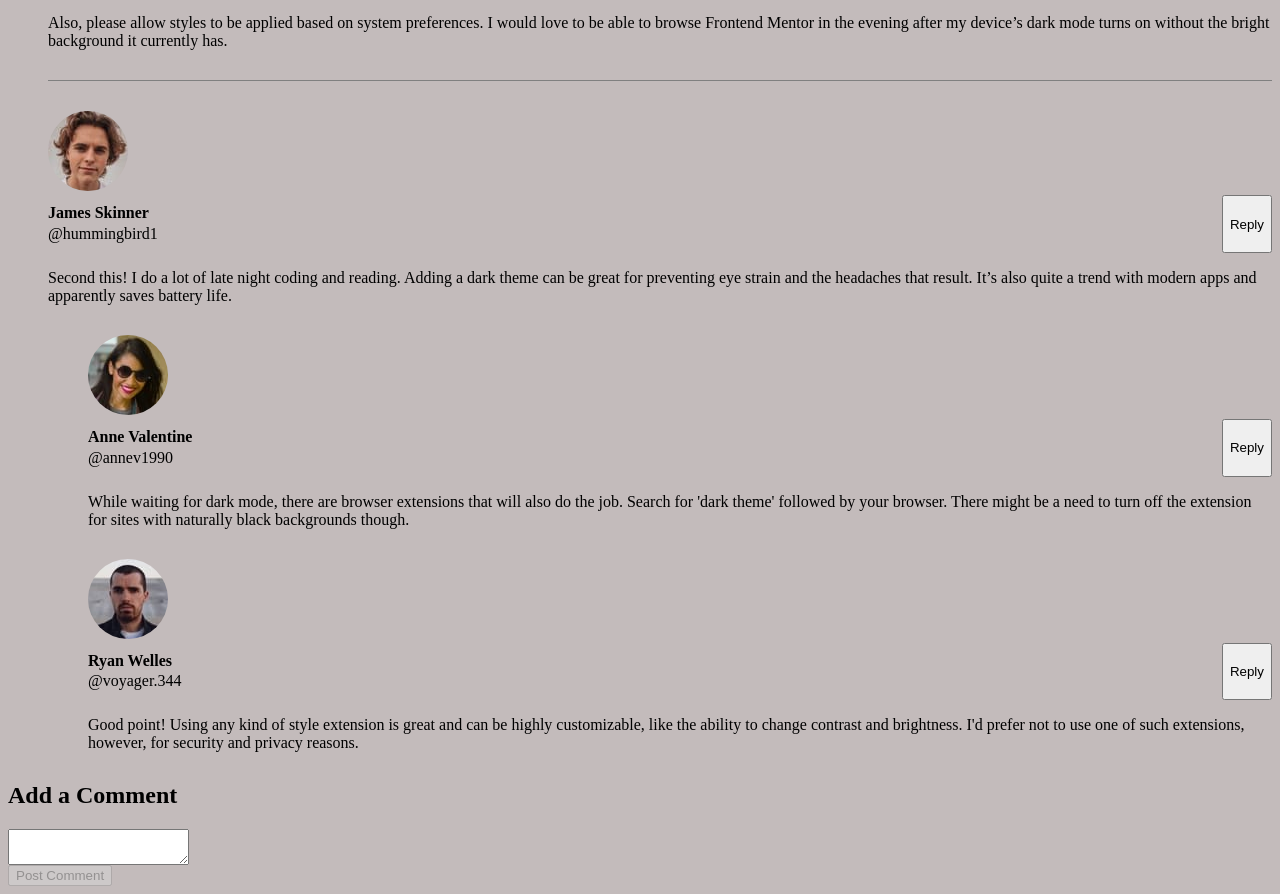
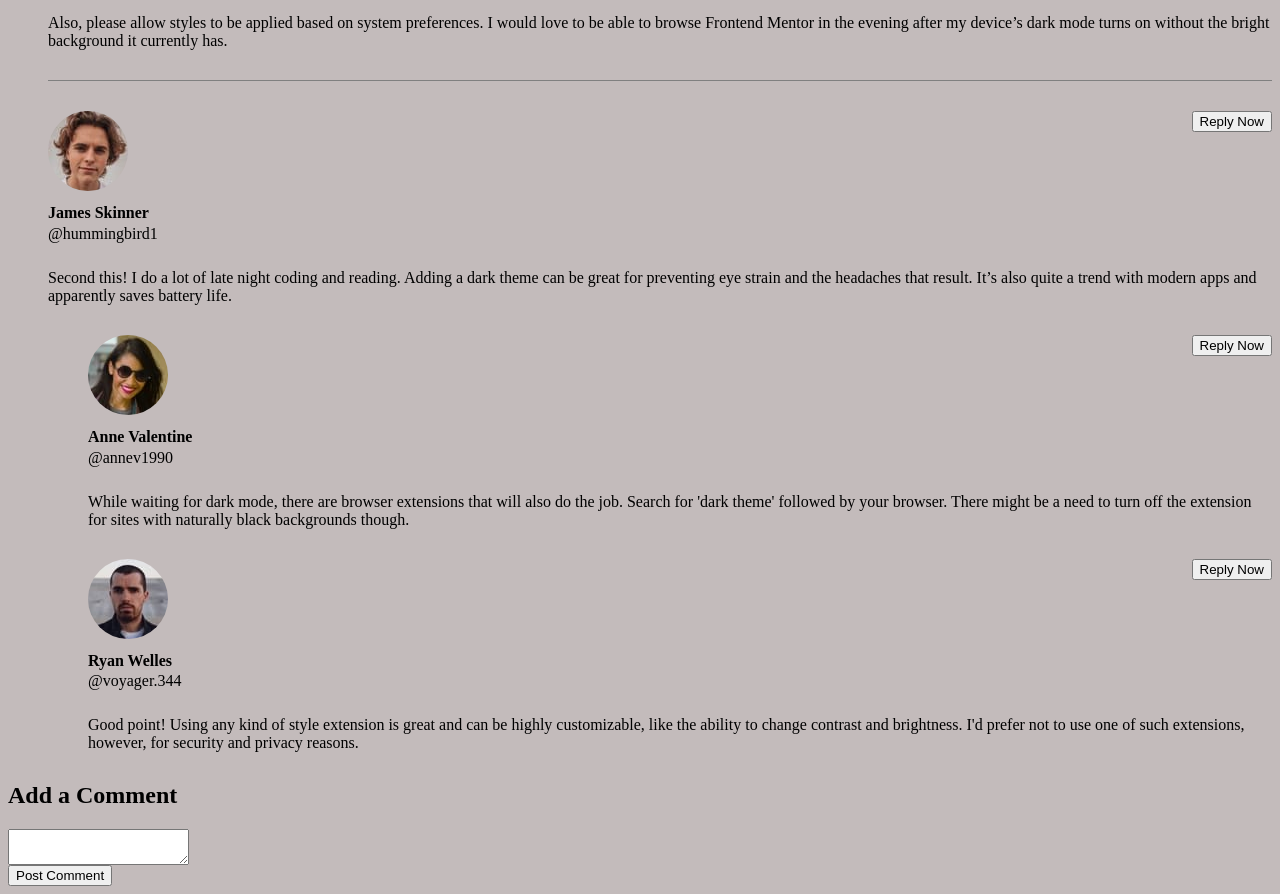
Before and after one commit to crsecu/productFeedbackApp, a React app: page /feedbackDetail/2 in a window 1280 px wide. Shown: the part 546-1440 px from the top of the page. Built offline with nearby package versions, Linux system fonts and the light colour scheme; data requests are answered from the project's data file; the HTML template or start-up script is replaced by a standard one.

Commit message:
saving refactoring of comments

```diff
--- a/src/data_handlers/feedbackActions.ts
+++ b/src/data_handlers/feedbackActions.ts
@@ -11,6 +11,7 @@ import {
   NewFeedbackType,
 } from "../types/feedback.types";
 import assert from "../utils/TS_helpers";
+import { SubmissionDataType } from "../types/comment.types";
 
 /* Submit New Feedback Action*/
 export const createFeedbackAction: ActionFunction = async ({
@@ -70,19 +71,22 @@ export const createFeedbackAction: ActionFunction = async ({
 /* ------------------------------------------------------------ */
 /* ------------------------------------------------------------ */
 /* FeedbackDetailPage action - handles adding a comment/reply */
-export async function submitCommentAction({
-  request,
-  params,
-}: ActionFunctionArgs) {
-  const feedbackId = params.feedbackId as string;
+export async function submitCommentAction({ request }: ActionFunctionArgs) {
   const formData = await request.formData();
-  const formEntries = Object.fromEntries(formData);
+
+  const intent = formData.get("intent") as "addComment";
+
+  console.log("ACTION COMMENT", intent);
 
   //TO DO: revisit types after cleaning up CommentComposer formData
-  const { intent, ...submissionData } = formEntries as Record<string, string>;
 
-  if (intent === "addComment")
-    return postCommentOrReply(feedbackId, submissionData);
+  if (intent === "addComment") {
+    const content = formData.get("content") as string;
+    const submissionDataJSON = formData.get("submissionData") as string;
+    const submissionData: SubmissionDataType = JSON.parse(submissionDataJSON);
+    return postCommentOrReply(content, submissionData);
+  }
+  return null;
 }
 
 /* ------------------------------------------------------------ */
@@ -98,7 +102,6 @@ export async function editFeedbackAction({
   const formEntries = Object.fromEntries(formData);
   const { intent, ...submissionData } = formEntries as Record<string, string>;
   const actionType = intent as "editFeedback";
-  console.log("F", formEntries);
 
   //Form Error Handling
   const validationErrors: FeedbackFormErrors = {};
@@ -116,7 +119,6 @@ export async function editFeedbackAction({
   assert(feedbackId);
 
   const response = await editFeedback(feedbackId, submissionData);
-  console.log("edit response", response);
 
   // action submission failed
   if (!response.success)
--- a/src/features/comments/Comment.tsx
+++ b/src/features/comments/Comment.tsx
@@ -1,53 +1,31 @@
-import { useState } from "react";
-import { CommentKindType, CommentThreadEntry } from "../../types/comment.types";
-import CommentComposer from "./CommentComposer";
+import { CommentThreadEntry } from "../../types/comment.types";
+
 import UserAvatar from "../user/UserAvatar";
 import UserInfo from "../user/UserInfo";
+import AddReply from "../feedback/AddReply";
 
 interface CommentProps {
   comment: CommentThreadEntry;
   commentCount: number;
 }
 function Comment({ comment, commentCount }: CommentProps): React.JSX.Element {
-  const [showAddReply, setShowAddReply] = useState(false);
-
   const {
     content,
-    id,
     parentType,
     user: { image, name, username },
   } = comment;
 
-  const parentTypeVariant: CommentKindType =
-    parentType === null ? "comment" : "reply";
-
   return (
     <>
-      <div aria-label="Comment by ..." style={{ margin: "30px 0 30px  0" }}>
+      <div aria-label="Comment by ..." className="comment">
         <UserAvatar imageUrl={image} />
         <div style={{ display: "flex" }}>
           <UserInfo name={name} username={username} />
-          {parentType !== "reply" && (
-            <button
-              onClick={() => setShowAddReply((prevState) => !prevState)}
-              style={{ marginLeft: "auto" }}
-            >
-              Reply
-            </button>
-          )}
         </div>
         <p style={{ marginBottom: "none" }}>{content}</p>
-
-        <div className={!showAddReply ? "hidden" : ""}>
-          <CommentComposer
-            mode="reply"
-            setShowAddReply={setShowAddReply}
-            parentId={id as string}
-            parentType={parentTypeVariant}
-            authorUsername={username}
-            commentCount={commentCount}
-          />
-        </div>
+        {parentType !== "reply" && (
+          <AddReply parentComment={comment} commentCount={commentCount} />
+        )}
       </div>
       {comment.replies && comment.replies.length > 0 && (
         <ul>
--- a/src/features/comments/CommentComposer.tsx
+++ b/src/features/comments/CommentComposer.tsx
@@ -1,74 +1,48 @@
 import { useFetcher } from "react-router-dom";
 import { useAppSelector } from "../../types/hooks";
-import { ReactNode, useState } from "react";
-import { CommentKindType } from "../../types/comment.types";
+import { ReactNode } from "react";
+import { CommentPayload, ReplyPayload } from "../../types/comment.types";
 
 type CommentComposerProps = {
   children?: ReactNode;
-  commentCount: number;
 } & (
-  | { mode: "comment" }
+  | { mode: "comment"; payload: CommentPayload }
   | {
       mode: "reply";
-      setShowAddReply: React.Dispatch<React.SetStateAction<boolean>>;
-      parentId: string; // parent comment a reply belongs to;
-      parentType: CommentKindType;
-      authorUsername: string; //parent comment author
+      payload: ReplyPayload;
     }
 );
 
 function CommentComposer(props: CommentComposerProps): React.JSX.Element {
   const fetcher = useFetcher();
+  const loggedInUser = useAppSelector((state) => state.user.validatedUser);
+  const { name, username, image } = loggedInUser;
 
-  const [commentContent, setCommentContent] = useState("");
-
-  const commentAuthor = useAppSelector((state) => state.user.validatedUser);
-
-  const { children, commentCount, mode } = props;
-
-  const { name, username, image } = commentAuthor;
-
-  function handleSubmit() {
-    const formData = new FormData();
-    formData.append("mode", mode);
-    formData.append("intent", "addComment");
-    formData.append("content", commentContent);
-    formData.append("currentCommentCount", JSON.stringify(commentCount));
-    formData.append("author", JSON.stringify({ name, username, image }));
-
-    /* data submitted conditionally when mode === 'reply'*/
-    if (mode === "reply") {
-      const { parentId, parentType, authorUsername } = props;
-      formData.append("parentId", parentId);
-      formData.append("parentType", parentType);
-      formData.append("replyingTo", authorUsername);
-    }
-
-    fetcher.submit(formData, {
-      method: "POST",
-    });
-  }
+  const { children, mode, payload } = props;
 
   return (
     <>
-      <form
-        onSubmit={(e) => {
-          e.preventDefault();
-          handleSubmit();
-          setCommentContent("");
-        }}
-      >
+      <fetcher.Form method="post">
         {children}
+        <input
+          type="hidden"
+          name="submissionData"
+          value={JSON.stringify({
+            mode,
+            author: { name, username, image },
+            payload,
+          })}
+        />
 
-        <textarea
-          id="commentInput"
-          value={commentContent}
-          onChange={(e) => setCommentContent(e.target.value)}
-        ></textarea>
-        <button disabled={commentContent.trim() === ""}>
+        <textarea id="commentInput" name="content"></textarea>
+        <button name="intent" value="addComment">
           {fetcher.state !== "idle" ? "Posting comment..." : "Post Comment"}
         </button>
-      </form>
+
+        {/* <button disabled={commentContent.trim() === ""}>
+          {fetcher.state !== "idle" ? "Posting comment..." : "Post Comment"}
+        </button> */}
+      </fetcher.Form>
     </>
   );
 }
--- /dev/null
+++ b/src/features/feedback/AddReply.tsx
@@ -0,0 +1,46 @@
+import { useMemo, useState } from "react";
+import { CommentThreadEntry } from "../../types/comment.types";
+import CommentComposer from "../comments/CommentComposer";
+
+interface AddReplyProps {
+  parentComment: CommentThreadEntry;
+  commentCount: number;
+}
+function AddReply({
+  parentComment,
+  commentCount,
+}: AddReplyProps): React.JSX.Element {
+  const [showCommentBox, setShowCommentBox] = useState(false);
+
+  const { feedbackId, id, type, user: parentCommentAuthor } = parentComment;
+
+  const replyPayload = useMemo(
+    () => ({
+      feedbackId,
+      commentCount,
+      parent: {
+        id,
+        type,
+        author: parentCommentAuthor.username,
+      },
+    }),
+    [commentCount, feedbackId, id, parentCommentAuthor.username, type]
+  );
+
+  return (
+    <>
+      <button
+        className="addReply"
+        onClick={() => setShowCommentBox((prevState) => !prevState)}
+      >
+        Reply Now
+      </button>
+
+      <div className={showCommentBox ? "" : "hidden"}>
+        <CommentComposer mode="reply" payload={replyPayload}></CommentComposer>
+      </div>
+    </>
+  );
+}
+
+export default AddReply;
--- a/src/features/feedback/FeedbackDetailPage.tsx
+++ b/src/features/feedback/FeedbackDetailPage.tsx
@@ -65,7 +65,10 @@ function FeedbackDetailPage({
             ) : (
               <p>No comments yet. Be the first to share your thoughts!</p>
             )}
-            <CommentComposer mode="comment" commentCount={commentCount}>
+            <CommentComposer
+              mode="comment"
+              payload={{ feedbackId: id, commentCount }}
+            >
               <h2>Add a Comment</h2>
             </CommentComposer>
           </CommentSection>
--- a/src/features/roadmap/RoadmapPage.tsx
+++ b/src/features/roadmap/RoadmapPage.tsx
@@ -1,5 +1,5 @@
 import { Link, Outlet } from "react-router-dom";
-import PageHeader from "../../ui/PageHeader";
+
 import { RoadmapLoaderData } from "../../types/feedback.types";
 import RoadmapStatusBoard from "./RoadmapStatusBoard";
 import ActionBar from "../../ui/ActionBar";
--- a/src/index.css
+++ b/src/index.css
@@ -7,7 +7,6 @@ body {
 }
 ul {
   list-style-type: none;
-  //padding-left: 0;
 }
 /* Homepage PAGE */
 .loginError {
@@ -170,3 +169,15 @@ textarea {
 .comments li:last-child {
   border-bottom: none;
 }
+
+.comment {
+  position: relative;
+  margin: 30px 0 30px 0;
+}
+
+.addReply {
+  position: absolute;
+  margin-left: auto;
+  top: 0;
+  right: 0;
+}
--- a/src/services/apiComment.ts
+++ b/src/services/apiComment.ts
@@ -1,4 +1,4 @@
-import { NewCommentType, NewReplyType } from "../types/comment.types";
+import { BaseCommentType } from "../types/comment.types";
 import { fetchWrapper } from "../utils/helpers";
 const API_URL: string = "http://localhost:9000"; //mock API generated by JSON server from data/data.json file
 
@@ -9,7 +9,8 @@ export async function fetchComments(feedbackId: string) {
 
 //Submit comment
 export async function submitComment(
-  commentData: NewCommentType | NewReplyType
+  // commentData: NewCommentType | NewReplyType
+  commentData: BaseCommentType
 ) {
   return fetchWrapper(`${API_URL}/comments`, {
     method: "POST",
--- a/src/utils/helpers.ts
+++ b/src/utils/helpers.ts
@@ -2,11 +2,11 @@ import { User } from "../features/user/user.types";
 import { submitComment } from "../services/apiComment";
 import { fetchUserList, updateCommentCount } from "../services/apiFeedback";
 import {
-  CommentAuthor,
+  BaseCommentType,
   CommentListType,
   CommentThreadEntry,
-  NewCommentType,
-  NewReplyType,
+  ReplyPayload,
+  SubmissionDataType,
 } from "../types/comment.types";
 import {
   CreateFeedbackFormValues,
@@ -98,51 +98,37 @@ export function sortFeedbackList(
 of comments/replies for a specific feedback entry. It updates the backend by creating
 a new comment or reply based on the mode ("comment" or "reply") and increments the comment count. */
 export async function postCommentOrReply(
-  // eslint-disable-next-line @typescript-eslint/no-explicit-any
-  feedbackId: string,
-  submissionData: { [x: string]: string }
+  content: string,
+  submissionData: SubmissionDataType
 ) {
+  console.log("1111", submissionData);
   const {
-    content,
-    currentCommentCount: commentCount,
-    author: authorJSON,
+    author,
     mode,
-    parentId,
-    parentType,
-    replyingTo,
+    payload: { commentCount, feedbackId },
   } = submissionData;
 
-  const currentCommentCount: number = JSON.parse(commentCount as string);
-  const author: CommentAuthor = JSON.parse(authorJSON as string);
-
-  if (mode === "comment") {
-    const newComment: NewCommentType = {
+  /* Common fields between comment and reply */
+  const baseComment: BaseCommentType = {
     feedbackId,
     type: mode,
     parentId: null,
     parentType: null,
-      content: content as string,
+    content,
     user: author,
   };
 
-    await submitComment(newComment);
+  if (mode === "reply") {
+    const parent = (submissionData.payload as ReplyPayload).parent;
+    const { author, id, type } = parent;
+    baseComment.replyingTo = author;
+    baseComment.parentId = id;
+    baseComment.parentType = type;
   }
 
-  if (mode === "reply") {
-    const newReply: NewReplyType = {
-      feedbackId,
-      type: mode,
-      parentId: parentId as string,
-      parentType: parentType as "comment" | "reply",
-      content: content as string,
-      user: author,
-      replyingTo: replyingTo as string,
-    };
-
-    await submitComment(newReply);
-  }
-
-  await updateCommentCount(feedbackId, currentCommentCount + 1);
+  console.log("BASE COMMENT", baseComment);
+  await updateCommentCount(feedbackId, commentCount + 1);
+  await submitComment(baseComment);
 
   return null;
 }
```
Also changed, not shown: src/main.tsx (+8 -8 lines), src/types/comment.types.ts (+30 -0 lines). Lines whose indentation alone changed are shown as unchanged.
